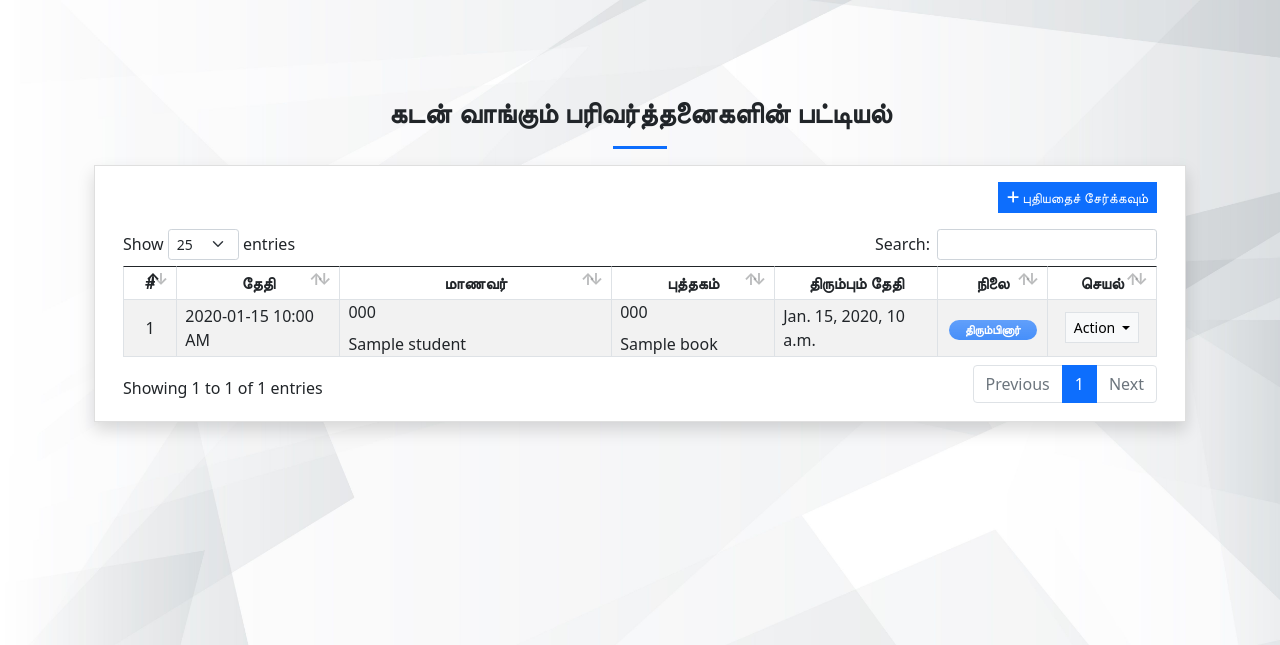
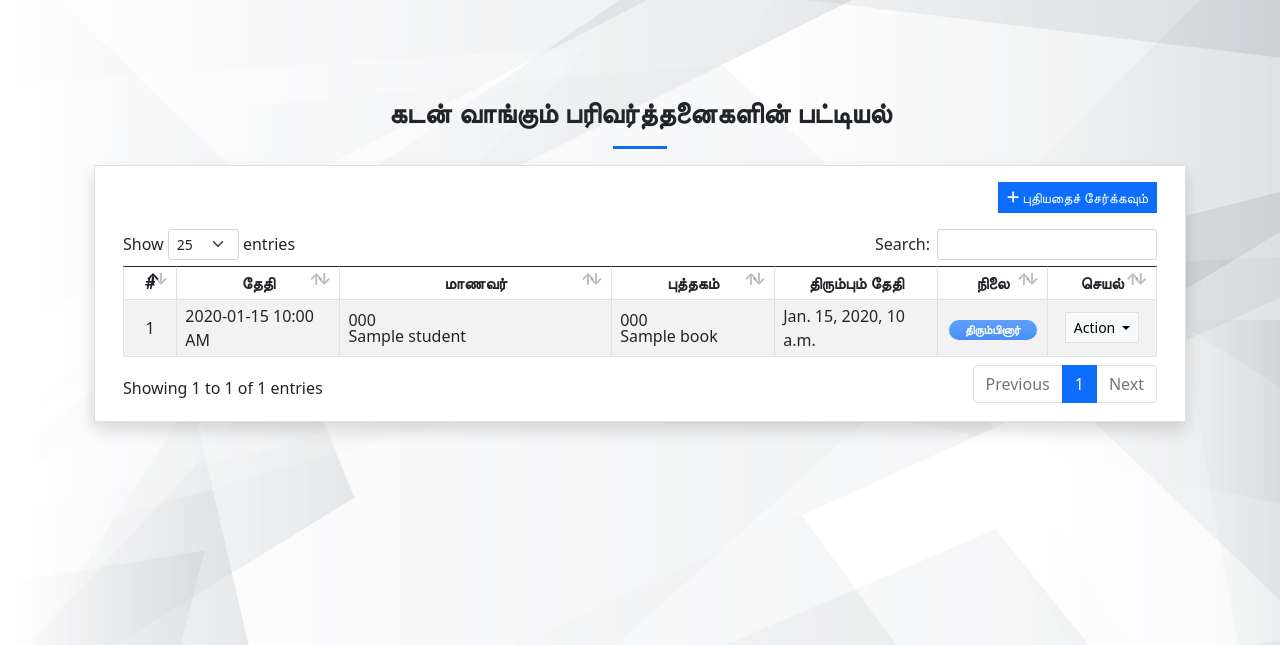
Before and after one commit to dhilipmpms/Library_management_system, a Django app: template lmsApp/templates/borrows.html in a window 1280 px wide. Shown: the top 645 px of the page. Run offline with Django 4.2, Linux system fonts and the light colour scheme; the template is opened without the code that fills it: most values are stand-ins (such as "Sample title", 1, 10 or a date in 2020); some libraries are stand-ins or nearby versions.

Commit message:
Borrow section html pages changes

```diff
--- a/lmsApp/templates/borrows.html
+++ b/lmsApp/templates/borrows.html
@@ -1,6 +1,4 @@
-{% extends 'base.html' %}
-{% load static %}
-{% block pageContent %}
+{% extends 'base.html' %} {% load static %} {% block pageContent %}
 <section class="py-4">
     <div class="container">
         <h3 class="fw-bolder text-center">கடன் வாங்கும் பரிவர்த்தனைகளின் பட்டியல்</h3>
@@ -13,7 +11,6 @@
                     <div class="text-end mb-3">
                         <button class="btn btn-sm btn-primary rounded-0 bg-gradient-primary" type="button" id="create_new"><i class="fa fa-plus"></i> புதியதைச் சேர்க்கவும்</button>
                     </div>
-                    <div class="table-responsive">
                     <table class="table table-bordered table-striped" id="borrow-tbl">
                         <colgroup>
                             <col width="5%">
@@ -42,13 +39,13 @@
                                 <td>{{ borrow.date_added|date:"Y-m-d h:i A"}}</td>
                                 <td>
                                     <div class="lh-1">
-                                            <div>{{ borrow.student.code}}</div><br>
+                                        <div>{{ borrow.student.code}}</div>
                                         <div>{{ borrow.student.name}}</div>
                                     </div>
                                 </td>
                                 <td>
                                     <div class="lh-1">
-                                            <div>{{ borrow.book.isbn}}</div><br>
+                                        <div>{{ borrow.book.isbn}}</div>
                                         <div>{{ borrow.book.title}}</div>
                                     </div>
                                 </td>
@@ -78,10 +75,8 @@
             </div>
         </div>
     </div>
-    </div>
 </section>
-{% endblock pageContent %}
-{% block ScriptBlock %}
+{% endblock pageContent %} {% block ScriptBlock %}
 <script>
     $(function() {
         $('#create_new').click(function() {
```
Lines whose indentation alone changed are shown as unchanged.
